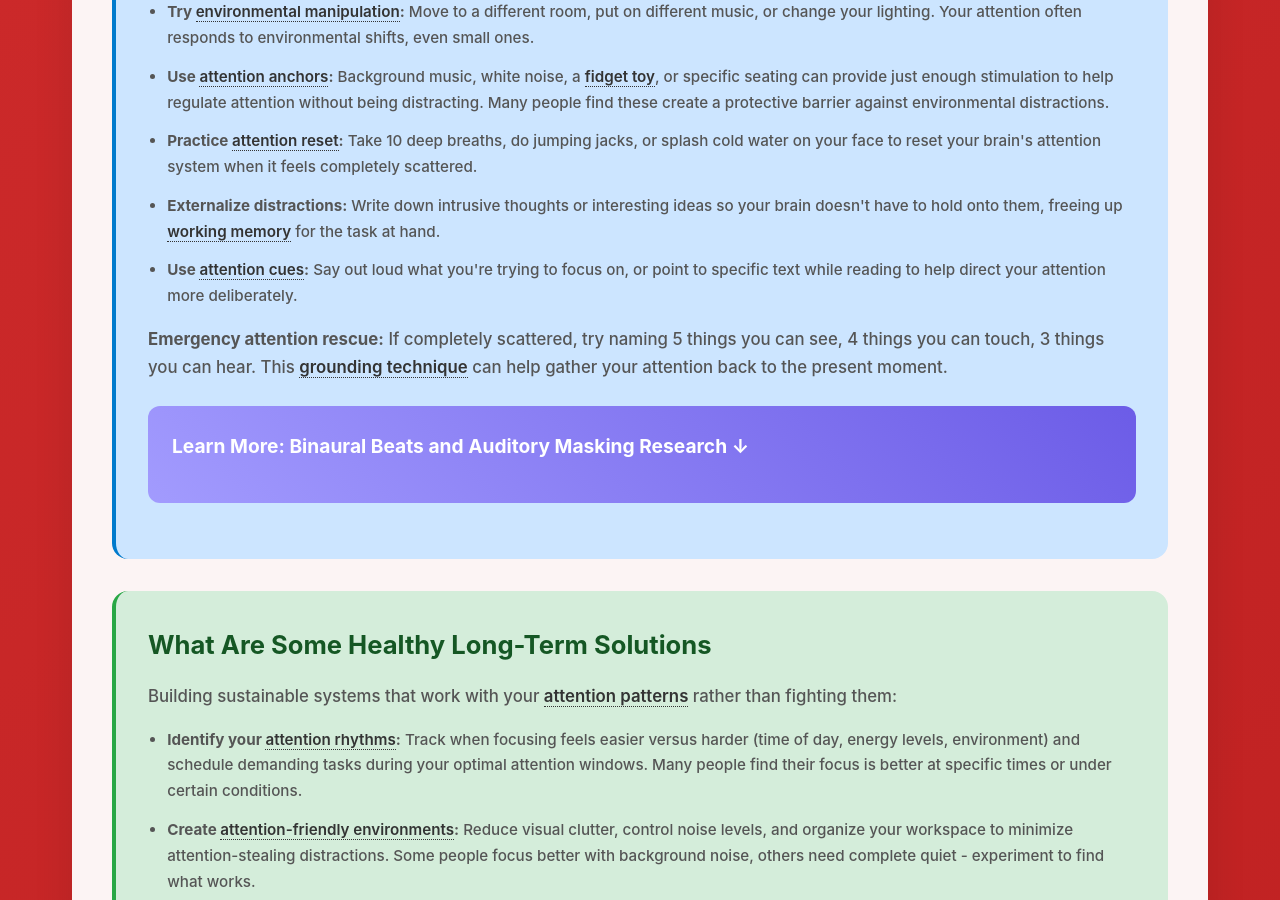
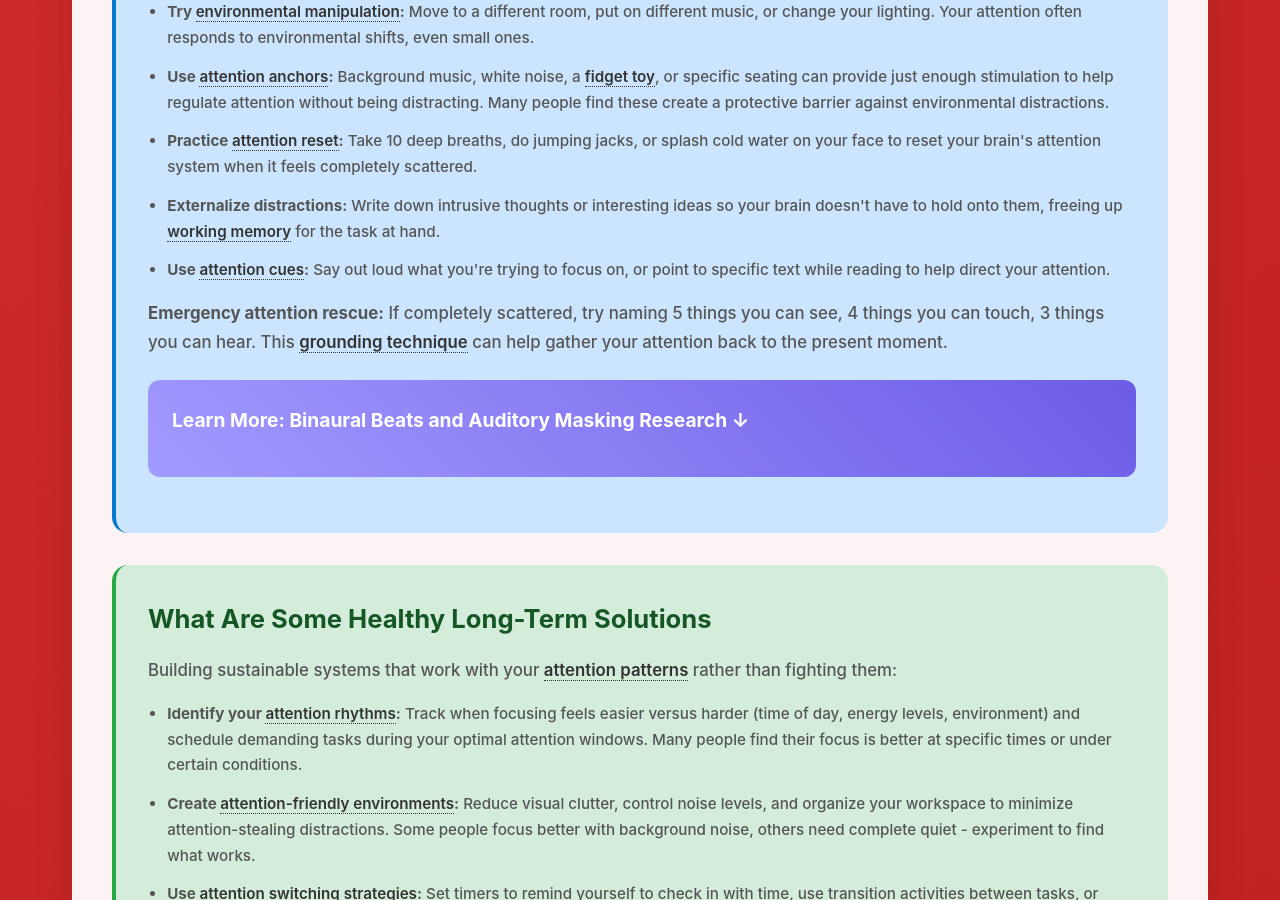
Before and after one commit to neurodivergent-survival-guide/neurodivergent-survival-guide, a Jekyll site: the page built from struggles/attention-regulation.html, in a window 1280 px wide and 900 px high, scrolled down 2513 px. Built offline with Jekyll 4.4.1, drawn with Linux system fonts in a browser that asks for light colours.

Commit message:
Update attention-regulation.html

```diff
--- a/struggles/attention-regulation.html
+++ b/struggles/attention-regulation.html
@@ -70,7 +70,7 @@ search_terms: ["can't focus", "mind wanders", "losing focus", "brain won't coope
             <li><strong>Use <a class="jargon">attention anchors<span class="tooltip">Specific sensory inputs like background music, fidget tools, or physical positions that help maintain focus</span></a>:</strong> Background music, white noise, a <a class="jargon">fidget toy<span class="tooltip">Small objects that provide sensory input to help maintain attention and reduce restlessness</span></a>, or specific seating can provide just enough stimulation to help regulate attention without being distracting. Many people find these create a protective barrier against environmental distractions.</li>
             <li><strong>Practice <a class="jargon">attention reset<span class="tooltip">Brief activities that help clear mental distractions and refocus: deep breathing, movement, or sensory grounding</span></a>:</strong> Take 10 deep breaths, do jumping jacks, or splash cold water on your face to reset your brain's attention system when it feels completely scattered.</li>
             <li><strong>Externalize distractions:</strong> Write down intrusive thoughts or interesting ideas so your brain doesn't have to hold onto them, freeing up <a class="jargon">working memory<span class="tooltip">The mental workspace that temporarily holds and manipulates information during thinking tasks</span></a> for the task at hand.</li>
-            <li><strong>Use <a class="jargon">attention cues<span class="tooltip">External signals that remind your brain what to focus on: visual reminders, verbal self-prompts, or physical positioning</span></a>:</strong> Say out loud what you're trying to focus on, or point to specific text while reading to help direct your attention more deliberately.</li>
+            <li><strong>Use <a class="jargon">attention cues<span class="tooltip">External signals that remind your brain what to focus on: visual reminders, verbal self-prompts, or physical positioning</span></a>:</strong> Say out loud what you're trying to focus on, or point to specific text while reading to help direct your attention.</li>
         </ul>
 
         <div class="highlight-box">
```
